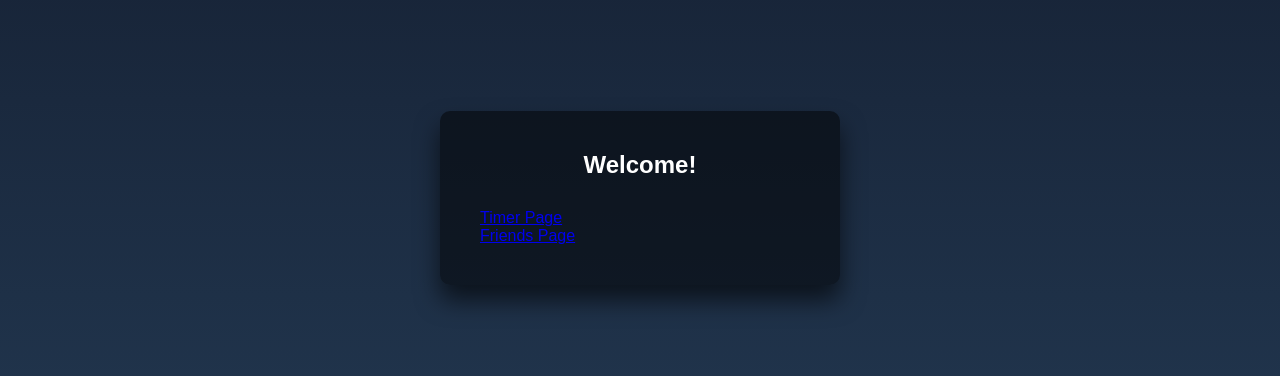
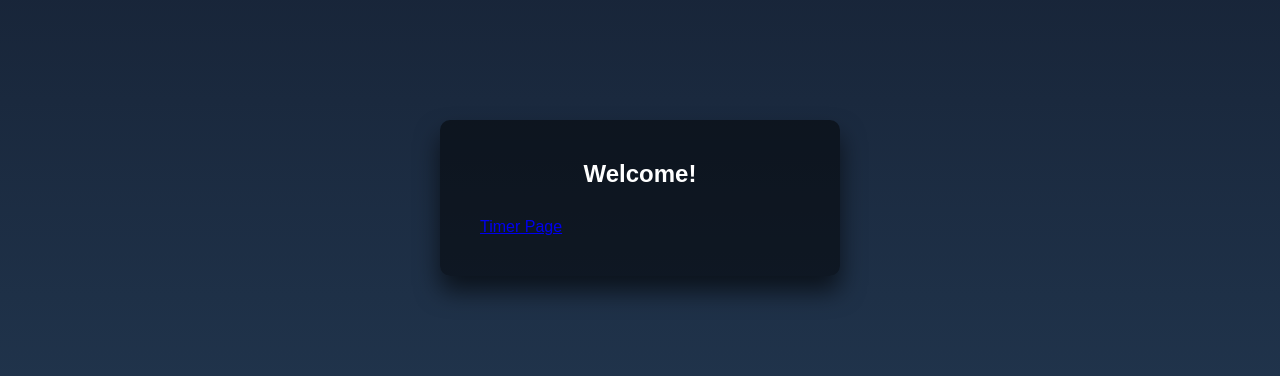
Before and after one commit to juliegelman/ITMD511Proj, a website: page loginoptions.html in a window 1280 px wide. Shown: the part 202-578 px from the top of the page. Drawn offline with Linux system fonts and the light colour scheme.

Commit message:
remove superfluous option

```diff
--- a/loginoptions.html
+++ b/loginoptions.html
@@ -215,11 +215,7 @@
                 Timer Page
             </a>
         </div>
-        <div class="user-box">
-            <a href="/friends">
-                Friends Page
-            </a>
-        </div>
+
     </div>
 </body>
 
```
